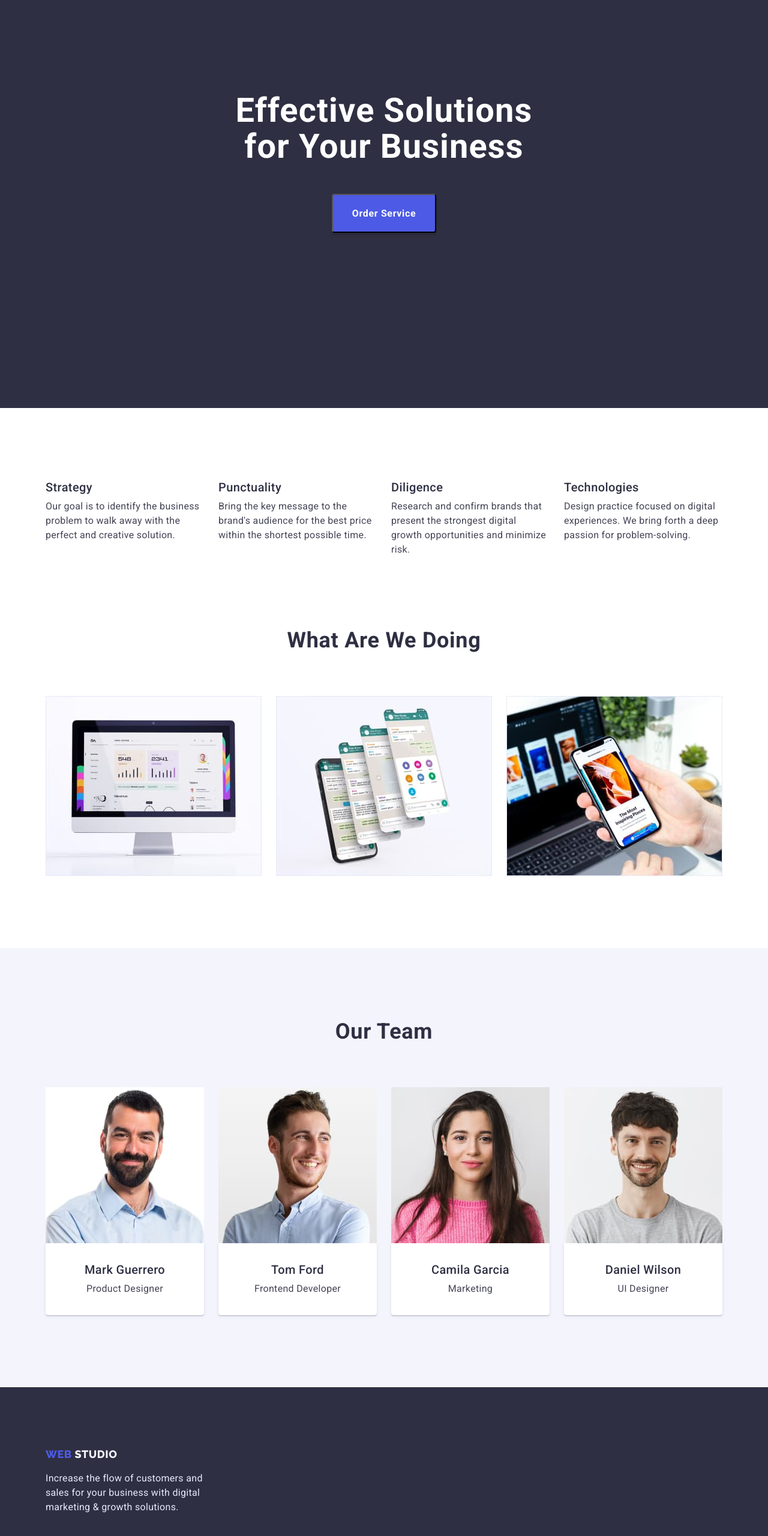
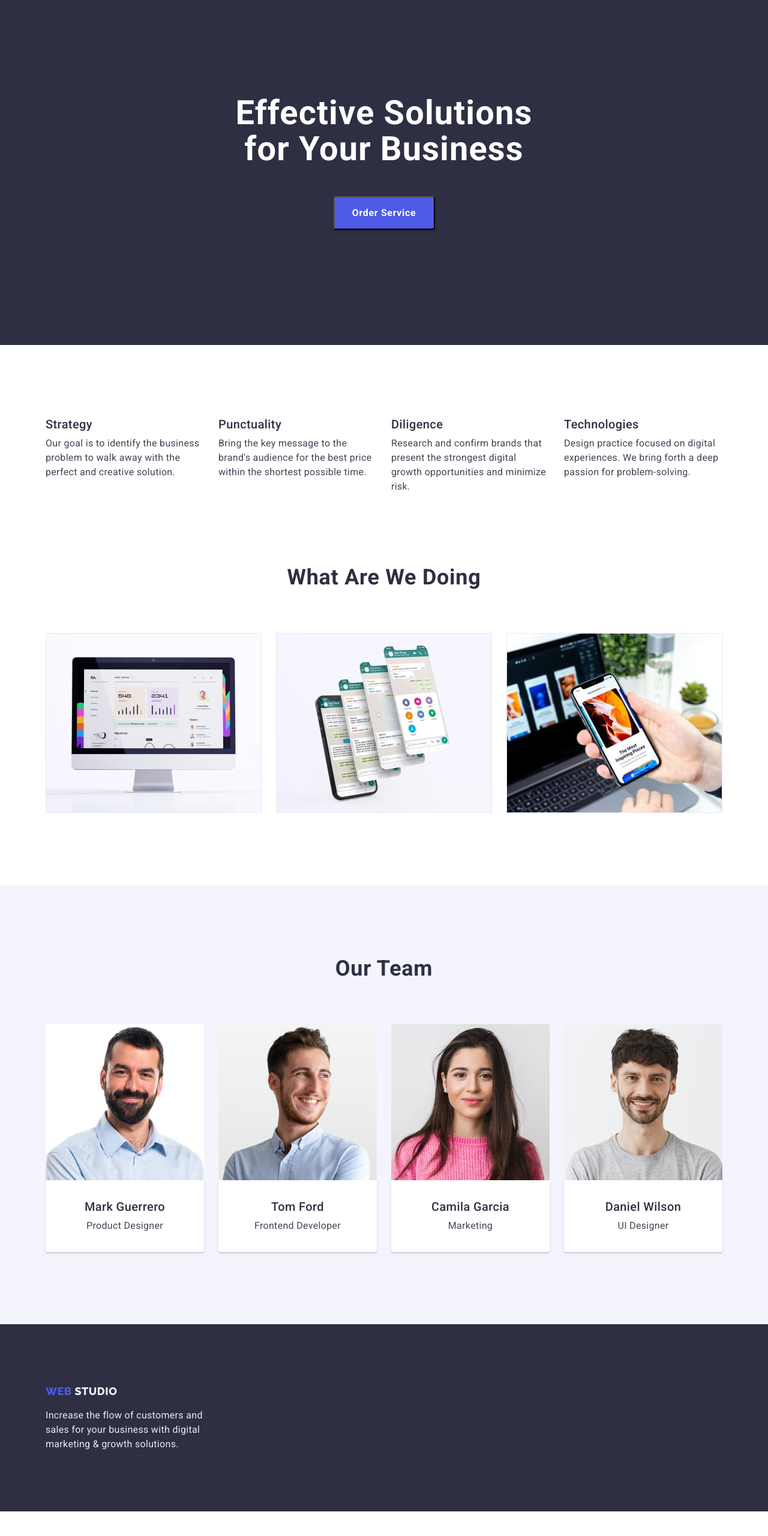
Before and after one commit to Solembum05/goit-markup-hw-03, a plain HTML site: page index.html in a window 1280 px wide. Shown: the part 106-2666 px from the top of the page at 60% size. After the commit the page ends 2625 px from the top, so only its background shows below. Drawn offline with nearby package versions, Linux system fonts and the light colour scheme.

Commit message:
change mistakes

```diff
--- a/css/styles.css
+++ b/css/styles.css
@@ -109,13 +109,13 @@ body {
 .header {
   background-color: var(--white);
   border-bottom: 1px solid #e7e9fc;
+  padding-top: 24px;
+  padding-bottom: 24px;
 }
 
 .page-header-container {
   display: flex;
   align-items: center;
-  padding-top: 24px;
-  padding-bottom: 24px;
 }
 /* -----------Logo------------------- */
 .studio-logo {
@@ -181,6 +181,8 @@ body {
 .hero-bgc {
   background-color: var(--dark);
   text-align: center;
+  padding-bottom: 192px;
+  padding-top: 192px;
 }
 
 .hero {
@@ -207,22 +209,14 @@ body {
   background-color: var(--primary-brand);
   color: var(--white);
 
-  padding-top: 16px;
-  padding-right: 32px;
-  padding-bottom: 16px;
-  padding-left: 32px;
-
+  width: 169px;
+  height: 56px;
   box-shadow: 0px 4px 4px rgba(0, 0, 0, 0.15);
   border-radius: 4px;
 }
 .hero-btn:hover,
 .hero-btn:focus {
   background-color: var(--pressed-state);
-}
-
-.page-hero-container {
-  padding-bottom: 292px;
-  padding-top: 188px;
 }
 
 /* --------Adventages----------------- */
@@ -271,6 +265,8 @@ body {
 /* <------------------ Footer----------- --> */
 .footer {
   background-color: var(--dark);
+  padding-bottom: 100px;
+  padding-top: 100px;
 }
 .studio {
   color: var(--light);
@@ -286,12 +282,9 @@ body {
   letter-spacing: 0.02em;
   color: var(--accent);
 }
-.page-footer-container {
-  padding-bottom: 100px;
-  padding-top: 100px;
-}
+
 /*-------------------PORTFOLIO------------ */
-.page-portfolio-container {
+.portfolio {
   padding-top: 96px;
   padding-bottom: 120px;
 }
@@ -330,12 +323,14 @@ body {
 .examples {
   display: flex;
   flex-wrap: wrap;
-  gap: 24px;
+  column-gap: 24px;
+  row-gap: 48px;
 }
 .project-card {
   background-color: var(--white);
   padding-top: 32px;
   padding-bottom: 32px;
+  padding-left: 16px;
   border: 1px solid #e7e9fc;
 }
 
--- a/index.html
+++ b/index.html
@@ -50,14 +50,14 @@
     <main>
       <!------------- Hero--------- -->
       <section class="hero-bgc">
-        <div class="container page-hero-container">
+        <div class="container">
           <h1 class="hero">Effective Solutions for Your Business</h1>
           <button class="hero-btn" type="button">Order Service</button>
         </div>
       </section>
       <!--------------- Adventages---------- -->
-      <section>
-        <div class="container page-adventages-container">
+      <section class="page-adventages-container">
+        <div class="container">
           <h2 class="advantages visually-hidden">advantages</h2>
           <ul class="list adventages-list">
             <li class="advantage-item">
@@ -92,8 +92,8 @@
         </div>
       </section>
       <!------------- Product--------- -->
-      <section>
-        <div class="container page-container">
+      <section class="page-container">
+        <div class="container">
           <h2 class="section-title">What are we doing</h2>
           <ul class="list product-list">
             <li class="product-item">
@@ -127,8 +127,8 @@
         </div>
       </section>
       <!--------------- Team----------- -->
-      <section class="team-bgc">
-        <div class="container page-container">
+      <section class="team-bgc page-container">
+        <div class="container">
           <h2 class="section-title">Our Team</h2>
           <ul class="list member-list">
             <li class="team-member">
@@ -189,7 +189,7 @@
     </main>
     <!------------------ Footer----------- -->
     <footer class="footer">
-      <div class="container page-footer-container">
+      <div class="container">
         <a class="studio-logo" href="">
           <span class="logo">Web</span>
           <span class="studio">Studio</span>
```
Also changed, not shown: portfolio.html (+2 -2 lines).
